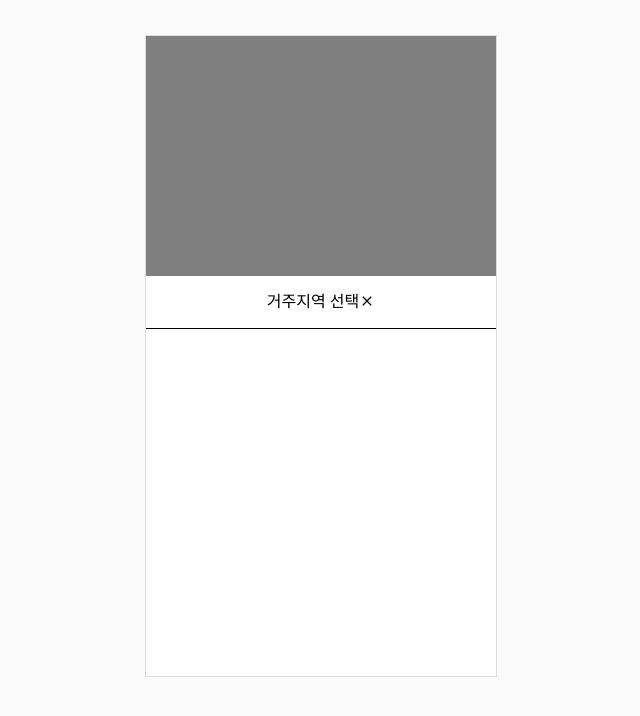
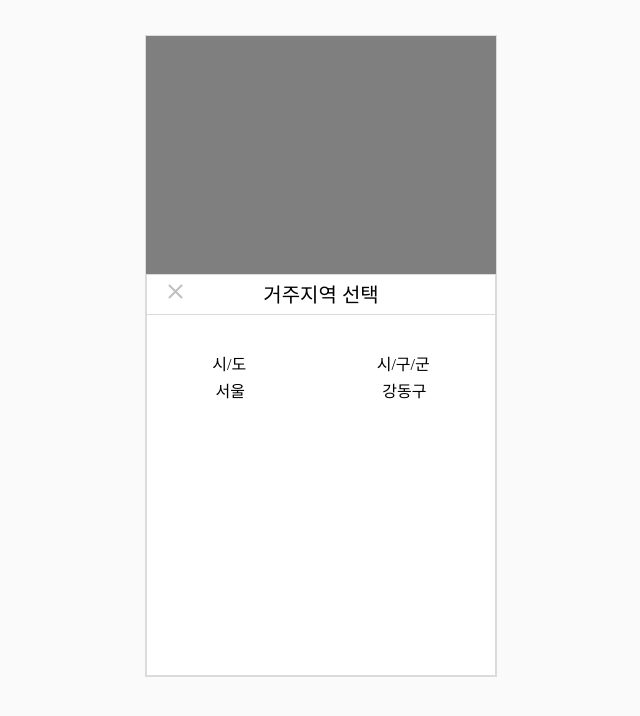
Before and after one commit to ymStudyLog/snplab-admin-ym, a React (Create React App) app: page / in a window 1280 px wide. Shown: the top 716 px of the page, without its empty margins (319-959 px from the left). Built offline with nearby package versions, Linux system fonts and the light colour scheme.

Commit message:
feat #2 : MenuContainer 레이아웃 수정 중

```diff
--- /dev/null
+++ b/src/components/modal/Region.styled.tsx
@@ -0,0 +1,98 @@
+import styled from 'styled-components';
+
+export const Body = styled.div`
+  position: fixed;
+  top: 0px;
+  bottom: 0px;
+  right: 0px;
+  left: 0px;
+  display: flex;
+  justify-content: center;
+  background-color: #fafafa;
+`;
+
+export const ParentContainer = styled.div`
+  border: 1px solid #dbdbdb;
+  height: 80vh;
+  width: 350px;
+  margin: 35px 0 10px 0;
+  min-height: auto;
+  min-width: auto;
+  background-color: #ffffff;
+`;
+
+export const ModalBackground = styled.div`
+  position: relative;
+  height: 80vh;
+  z-index: 999;
+  top: 0;
+  left: 0;
+  bottom: 0;
+  right: 0;
+  background-color: rgba(0, 0, 0, 0.5);
+  display: flex;
+  justify-content: center;
+  align-items: flex-end;
+`;
+
+export const RegionContainer = styled.div`
+  position: relative;
+  width: 100%;
+  height: 50vh;
+  border: 1px solid #dbdbdb;
+  background-color: #ffffff;
+  display: flex;
+  flex-direction: column;
+`;
+
+export const RegionHeader = styled.div`
+  position: relative;
+  width: 100%;
+  height: 13%;
+  display: flex;
+  justify-content: flex-start;
+  align-items: center;
+  border-bottom: 1px solid #dbdbdb;
+`;
+
+export const RegionTitle = styled.div`
+  position: absolute;
+  left: 50%;
+  transform: translateX(-50%);
+  font-size: 20px;
+`;
+
+export const CloseIconWrapper = styled.button`
+  font-size: 25px;
+  color: #c0c0c0;
+  margin-left: 10px;
+`;
+
+export const RegionContent = styled.div`
+  display: flex;
+  flex-direction: column;
+  justify-content: flex-start;
+  align-items: center;
+  width: 100%;
+  height: 100%;
+  margin: 30px 0;
+`;
+
+export const MenuHeaderContainer = styled.div`
+  display: flex;
+  justify-content: space-around;
+  align-items: center;
+  width: 100%;
+  height: 15%;
+`;
+
+export const MenuHeader = styled.div``;
+
+export const MenuContainer = styled.div`
+  width: 100%;
+  height: 100%;
+  display: flex;
+  justify-content: space-around;
+`;
+
+export const MenuList = styled.div``;
--- a/src/components/modal/Region.tsx
+++ b/src/components/modal/Region.tsx
@@ -1,26 +1,45 @@
 import React from 'react';
-import styled from 'styled-components';
 import { Button } from '../common/Button.styled';
 import { MdClose } from 'react-icons/md';
+import {
+  Body,
+  ParentContainer,
+  ModalBackground,
+  RegionContainer,
+  RegionHeader,
+  CloseIconWrapper,
+  RegionTitle,
+  RegionContent,
+  MenuHeaderContainer,
+  MenuHeader,
+  MenuContainer,
+  MenuList,
+} from './Region.styled';
 
 const Region = (props: any) => {
   return (
+    // Body, ParentContainer는 없어질 부분
     <Body>
       <ParentContainer>
         <ModalBackground>
           <RegionContainer>
             <RegionHeader>
-              <RegionTitle>거주지역 선택</RegionTitle>
               <CloseIconWrapper>
                 <MdClose />
               </CloseIconWrapper>
+              <RegionTitle>거주지역 선택</RegionTitle>
             </RegionHeader>
-            <ReionContent>
-              <SelectionHeader />
-              <SelectionContent />
-              <SelectionContent />
-              {/* <Button /> */}
-            </ReionContent>
+            <RegionContent>
+              <MenuHeaderContainer>
+                <MenuHeader>시/도</MenuHeader>
+                <MenuHeader>시/구/군</MenuHeader>
+              </MenuHeaderContainer>
+              <MenuContainer>
+                <MenuList>서울</MenuList>
+                <MenuList>강동구</MenuList>
+              </MenuContainer>
+            </RegionContent>
+            {/* <Button /> */}
           </RegionContainer>
         </ModalBackground>
       </ParentContainer>
@@ -29,69 +48,3 @@ const Region = (props: any) => {
 };
 
 export default Region;
-
-const Body = styled.div`
-  position: fixed;
-  top: 0px;
-  bottom: 0px;
-  right: 0px;
-  left: 0px;
-  display: flex;
-  justify-content: center;
-  background-color: #fafafa;
-`;
-
-const ParentContainer = styled.div`
-  border: 1px solid #dbdbdb;
-  height: 80vh;
-  width: 350px;
-  margin: 35px 0 10px 0;
-  min-height: auto;
-  min-width: auto;
-  background-color: #ffffff;
-`;
-
-const ModalBackground = styled.div`
-  position: relative;
-  height: 80vh;
-  z-index: 999;
-  top: 0;
-  left: 0;
-  bottom: 0;
-  right: 0;
-  background-color: rgba(0, 0, 0, 0.5);
-  display: flex;
-  justify-content: center;
-  align-items: flex-end;
-`;
-
-const RegionContainer = styled.div`
-  position: relative;
-  width: 100%;
-  height: 50vh;
-  boder: 1px solid #dbdbdb;
-  background-color: #ffffff;
-  display: flex;
-  justify-content: center;
-  align-items: flex-start;
-`;
-
-const RegionHeader = styled.div`
-  position: relative;
-  width: 100%;
-  height: 13%;
-  display: flex;
-  justify-content: center;
-  align-items: center;
-  border-bottom: 1px solid #000;
-`;
-
-const RegionTitle = styled.div``;
-
-const CloseIconWrapper = styled.div``;
-
-const ReionContent = styled.div``;
-
-const SelectionHeader = styled.div``;
-
-const SelectionContent = styled.div``;
--- a/src/styles/globalStyles.tsx
+++ b/src/styles/globalStyles.tsx
@@ -5,12 +5,31 @@ const GlobalStyle = createGlobalStyle`
 ${reset}
 
 #root,
-html,
+html {
+  * { /* 연진이 추가한 속성 */
+      /* 스크롤 바 제거 */
+      -ms-overflow-style: none; /* IE and Edge */
+      scrollbar-width: none; /* Firefox */
+      ::-webkit-scrollbar {
+        display: none; /* Chrome, Safari, Opera*/
+      }
+    }
+},
 body {
   box-sizing: border-box;
   width: 100%;
   height: 100%;
 }
+
+button { /* 연진이 추가한 속성 */
+    background-color: transparent;
+    background-repeat: no-repeat;
+    border: none;
+    cursor: pointer;
+    overflow: hidden;
+    outline: none;
+}
+
 `;
 
 export default GlobalStyle;
```
